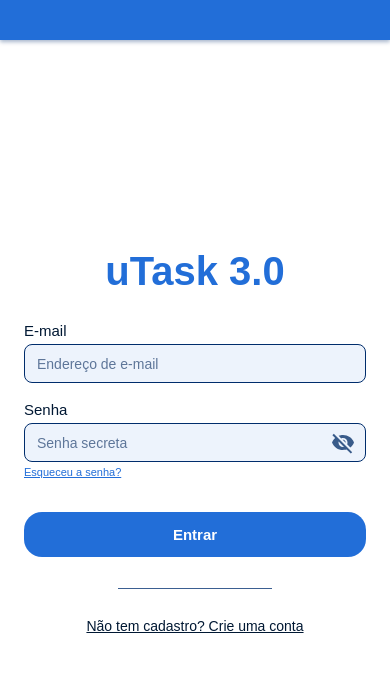
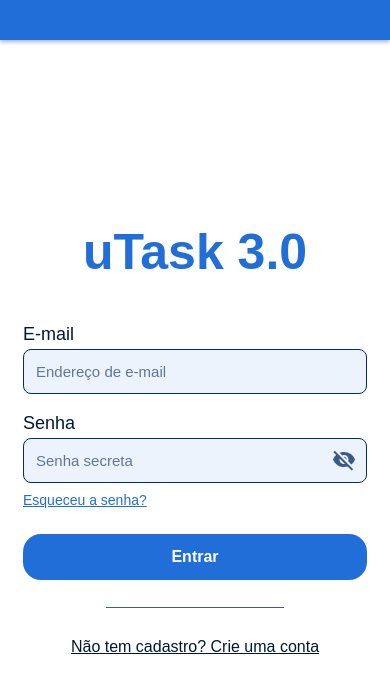
Before and after one commit to Dobravoski/uTask-3.0, a React (Vite) app in the folder frontend/: page /login in a window 390 px wide. Shown: the top 690 px of the page. Built offline with nearby package versions, Linux system fonts and the light colour scheme.

Commit message:
Adding mobile login and register page responsiveness

```diff
--- a/frontend/src/components/FeedbackModal/FeedbackModal.css
+++ b/frontend/src/components/FeedbackModal/FeedbackModal.css
@@ -16,22 +16,24 @@
     position: relative;
 
     width: 100%;
-    max-width: 420px;
+    max-width: 460px;
 
-    padding: 32px;
+    padding: 36px;
 
     border-radius: 24px;
+    border: 2px solid #6AA51C;
 
-    background: white;
+    background: #FCFFF4;
+    box-shadow: 0 18px 40px rgba(0, 24, 51, 0.22);
 
     display: flex;
     align-items: flex-start;
-    gap: 16px;
+    gap: 18px;
 }
 
 .feedback-modal-icon {
-    width: 40px;
-    height: 40px;
+    width: 44px;
+    height: 44px;
 
     border-radius: 50%;
 
@@ -45,7 +47,20 @@
 .feedback-modal-content {
     display: flex;
     flex-direction: column;
-    gap: 8px;
+    gap: 12px;
+}
+
+.feedback-modal-content h2 {
+    color: #001833;
+    font-size: 21px;
+    line-height: 1.2;
+    font-weight: 700;
+}
+
+.feedback-modal-content p {
+    color: #001833;
+    font-size: 17px;
+    line-height: 1.45;
 }
 
 .feedback-modal-icon.success {
@@ -67,3 +82,41 @@
 
     cursor: pointer;
 }
+
+@media (max-width: 480px) {
+    .feedback-modal-overlay {
+        padding: 24px;
+    }
+
+    .feedback-modal {
+        max-width: none;
+        min-height: 192px;
+        padding: 34px 22px;
+        border-radius: 18px;
+        gap: 16px;
+        align-items: center;
+    }
+
+    .feedback-modal-icon {
+        width: 46px;
+        height: 46px;
+    }
+
+    .feedback-modal-icon img {
+        width: 28px;
+        height: 28px;
+    }
+
+    .feedback-modal-content {
+        gap: 24px;
+    }
+
+    .feedback-modal-content h2 {
+        font-size: 19px;
+    }
+
+    .feedback-modal-content p {
+        font-size: 17px;
+        line-height: 1.5;
+    }
+}
--- a/frontend/src/pages/Login/login.css
+++ b/frontend/src/pages/Login/login.css
@@ -203,10 +203,6 @@
 }
 
 @media (max-width: 768px) {
-    .login-container {
-        min-height: calc(100vh - 40px);
-        padding: 32px 24px;
-    }
 
     .login-content {
         display: flex;
@@ -217,13 +213,69 @@
     .divider {
         display: none;
     }
+}
+
+@media (max-width: 480px) {
 
     .login-form {
-        max-width: 376px;
+        align-items: center;
+        justify-content: center;
+    }
+
+    .login-container {
+        padding: 32px 23px;
+        align-items: center;
     }
 
     .login-form h1 {
-        font-size: 40px;
-        margin-bottom: 32px;
+        margin-bottom: 48px;
+        font-size: 50px;
+        text-align: center;
+    }
+
+    .input-group + .input-group {
+        margin-top: 20px;
+    }
+
+    .input-group label {
+        font-size: 18px;
+    }
+
+    .input,
+    .password-field {
+        height: 45px;
+    }
+
+    .input {
+        font-size: 15px;
+    }
+
+    .error-message {
+        margin-top: 8px;
+        font-size: 14px;
+        line-height: 1.25;
+    }
+
+    .forgot-password {
+        margin-top: 10px;
+        font-size: 14px;
+    }
+
+    .login-button {
+        height: 46px;
+        margin-top: 27px;
+        border-radius: 18px;
+        font-size: 16px;
+    }
+
+    .form-divider {
+        width: 52%;
+        margin-top: 27px;
+    }
+
+    .register-link {
+        margin-top: 29px;
+        font-size: 16px;
+        line-height: 1.3;
     }
 }
--- a/frontend/src/pages/Login/login.tsx
+++ b/frontend/src/pages/Login/login.tsx
@@ -26,7 +26,7 @@ function Login() {
 
         try {
             await login(email, password)
-            navigate("/")
+            navigate("/kanban")
         } catch(error) {
             setPasswordError(true)
             console.error(error)
--- a/frontend/src/pages/Register/register.css
+++ b/frontend/src/pages/Register/register.css
@@ -202,15 +202,7 @@
     cursor: not-allowed;
 }
 
-.register-error-message + .register-button {
-    margin-top: 12px;
-}
-
 @media (max-width: 900px) {
-    .register-container {
-        padding: 32px 24px;
-    }
-
     .register-content {
         display: flex;
         justify-content: center;
@@ -220,14 +212,65 @@
     .register-divider {
         display: none;
     }
+}
+
+@media (max-width: 480px) {
+    .register-container {
+        padding: 0px 24px;
+        align-items: center;
+    }
 
     .register-form,
     .register-form-wrapper,
     .register-title-divider {
-        max-width: 376px;
+        max-width: 100%;
     }
 
     .register-form h1 {
-        font-size: 40px;
+        font-size: 50px;
+        text-align: center;
+    }
+
+    .register-title-divider {
+        margin: 17px 0 37px;
+    }
+
+    .register-title-divider::before {
+        width: 177px;
+    }
+
+    .register-form-wrapper h2 {
+        margin-bottom: 22px;
+        font-size: 21px;
+    }
+
+    .register-input-group + .register-input-group {
+        margin-top: 20px;
+    }
+
+    .register-input-group label {
+        font-size: 18px;
+    }
+
+    .register-input,
+    .register-password-field {
+        height: 43px;
+    }
+
+    .register-input {
+        font-size: 15px;
+    }
+
+    .register-error-message {
+        margin-top: 8px;
+        font-size: 14px;
+        line-height: 1.25;
+    }
+
+    .register-button {
+        height: 48px;
+        margin-top: 27px;
+        border-radius: 18px;
+        font-size: 16px;
     }
 }
--- a/frontend/src/pages/Register/register.tsx
+++ b/frontend/src/pages/Register/register.tsx
@@ -168,9 +168,10 @@ function Register() {
                                         <img src={showConfirmPassword ? eyeOpen : eyeClosed} alt="" />
                                     </button>
                                 </div>
+
+                                {error && (<p className="register-error-message">{error}</p>)}
+
                             </div>
-
-                            {error && (<p className="register-error-message">{error}</p>)}
 
                             <button type="submit" className="register-button" disabled={isLoading}>
                                 {isLoading ? "Criando conta..." : "Criar cadastro"}
```
